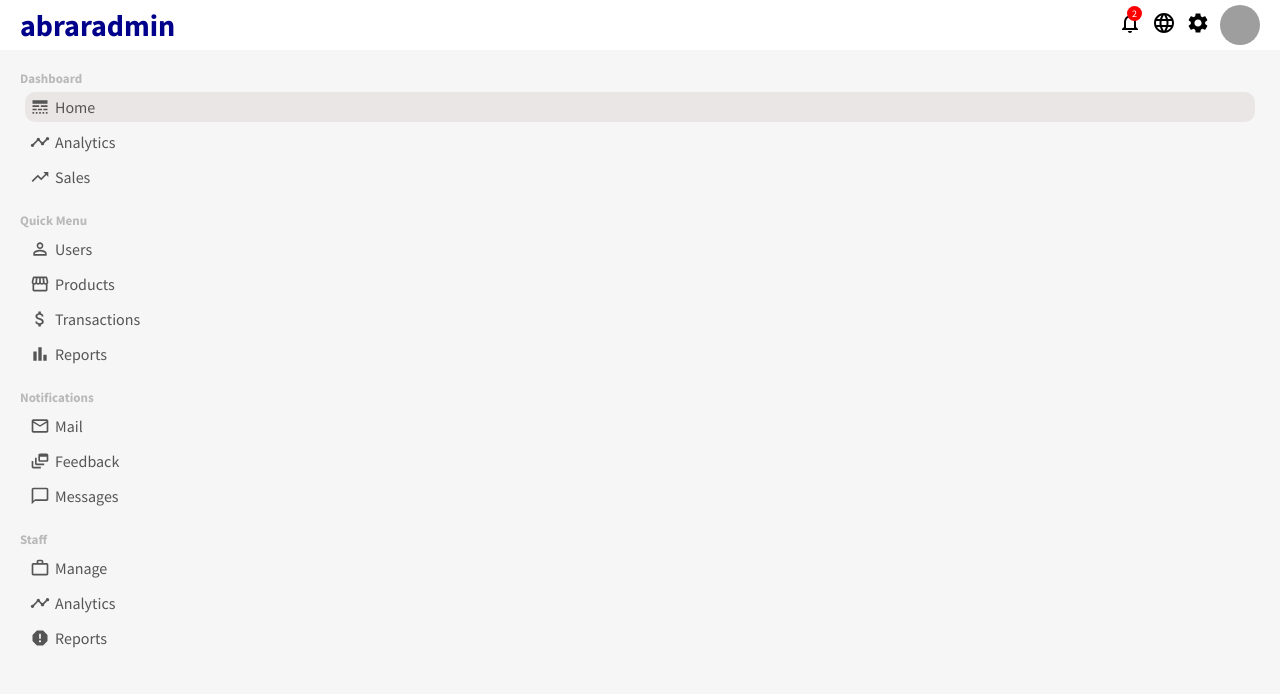
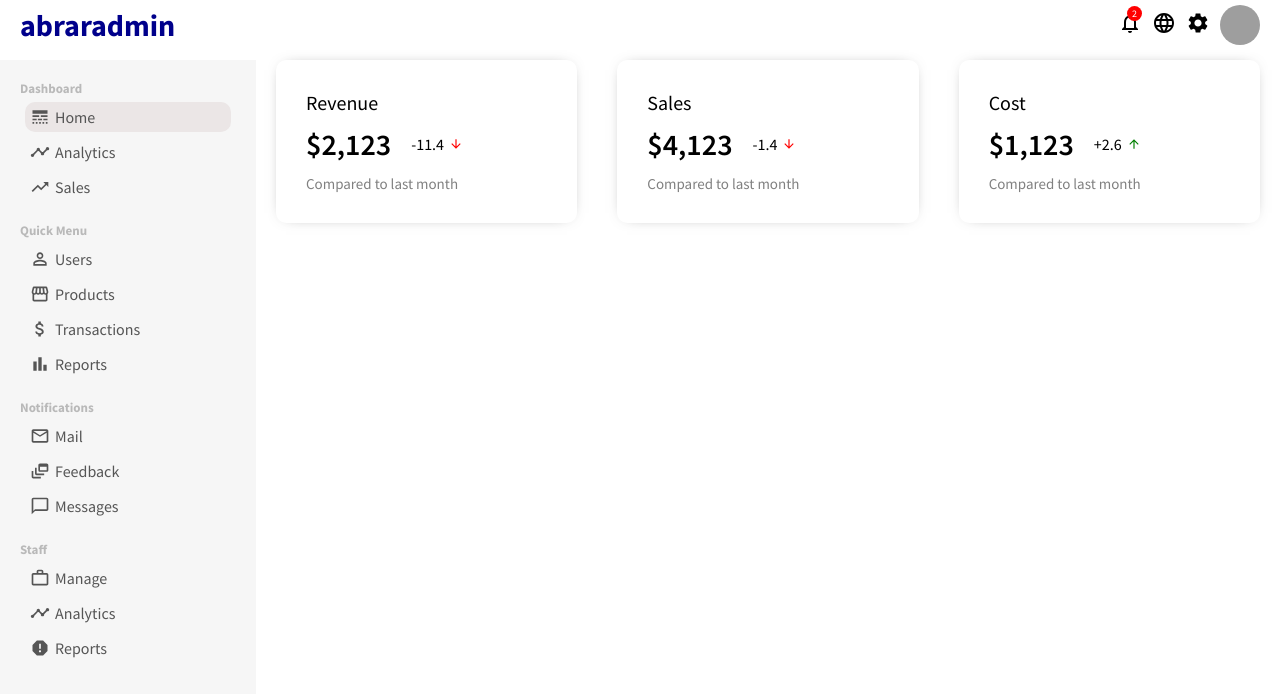
Before and after one commit to abrar19/react-dashboard, a React (Create React App) app: page / in a window 1280 px wide. Shown: the top 694 px of the page. Built offline with nearby package versions, Linux system fonts and the light colour scheme; grey boxes are pictures that could not be loaded.

Commit message:
featuredInfo done

```diff
--- a/src/App.js
+++ b/src/App.js
@@ -1,6 +1,7 @@
 import Sidebar from "./components/sidebar/Sidebar";
 import Topbar from "./components/topbar/Topbar";
 import './app.css'
+import Home from "./pages/home/Home";
 
 function App() {
   return (
@@ -8,6 +9,7 @@
       <Topbar/>
       <div className="container">
         <Sidebar/>
+        <Home/>
       </div>
     </div>
   );
--- a/src/app.css
+++ b/src/app.css
@@ -1,4 +1,5 @@
 .container{
     display: flex;
     position: relative;
+    margin-top: 10px;
 }
--- /dev/null
+++ b/src/components/featuredInfo/FeaturedInfo.jsx
@@ -0,0 +1,38 @@
+import React from 'react';
+import './featuredInfo.css'
+import { ArrowDownward, ArrowUpward } from '@mui/icons-material';
+
+const FeaturedInfo = () => {
+    return (
+        <div className='featured'>
+            <div className="featuredItem">
+                <span className="featuredTitle">Revenue</span>
+                <div className="featuredMoneyContainer">
+                    <span className="featuredMoney">$2,123</span>
+                    <span className="featuredMoneyRate">-11.4 <ArrowDownward className='featuredIcon negative'/></span>
+                </div>
+                <span className="featuredSub">Compared to last month</span>
+            </div>
+
+            <div className="featuredItem">
+                <span className="featuredTitle">Sales</span>
+                <div className="featuredMoneyContainer">
+                    <span className="featuredMoney">$4,123</span>
+                    <span className="featuredMoneyRate">-1.4 <ArrowDownward className='featuredIcon negative'/></span>
+                </div>
+                <span className="featuredSub">Compared to last month</span>
+            </div>
+
+            <div className="featuredItem">
+                <span className="featuredTitle">Cost</span>
+                <div className="featuredMoneyContainer">
+                    <span className="featuredMoney">$1,123</span>
+                    <span className="featuredMoneyRate">+2.6 <ArrowUpward className='featuredIcon'/></span>
+                </div>
+                <span className="featuredSub">Compared to last month</span>
+            </div>
+        </div>
+    );
+}
+
+export default FeaturedInfo;
--- /dev/null
+++ b/src/components/featuredInfo/featuredInfo.css
@@ -0,0 +1,51 @@
+.featured{
+    width: 100%;
+    display: flex;
+    justify-content: space-between;
+}
+
+.featuredItem{
+    flex: 1;
+    margin: 0 20px;
+    padding: 30px;
+    border-radius: 10px;
+    cursor: pointer;
+    -webkit-box-shadow: 0px 0px 15px -10px rgba(0,0,0,0.75);
+box-shadow: 0px 0px 15px -10px rgba(0,0,0,0.75);
+}
+
+.featuredTitle{
+    font-size: 20px;
+}
+
+.featuredMoneyContainer{
+    margin: 10px 0;
+    display: flex;
+    align-items: center;
+}
+
+.featuredMoney{
+    font-size: 30px;
+    font-weight: 600;
+}
+
+.featuredMoneyRate{
+    display: flex;
+    align-items: center;
+    margin-left: 20px;
+}
+
+.featuredIcon{
+    font-size: 14px !important;
+    margin-left: 5px;
+    color: green;
+}
+
+.featuredIcon.negative{
+    color: red;
+}
+
+.featuredSub{
+    font-size: 15px;
+    color: gray;
+}
--- /dev/null
+++ b/src/pages/home/Home.jsx
@@ -0,0 +1,13 @@
+import React from 'react';
+import './home.css'
+import FeaturedInfo from '../../components/featuredInfo/FeaturedInfo';
+
+const Home = () => {
+    return (
+        <div className='home'>
+            <FeaturedInfo/>
+        </div>
+    );
+}
+
+export default Home;
--- /dev/null
+++ b/src/pages/home/home.css
@@ -0,0 +1,3 @@
+.home{
+    flex: 4;
+}
```
